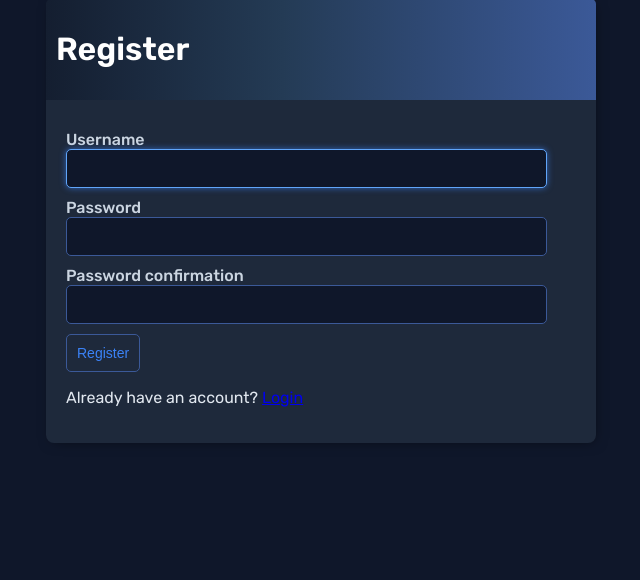
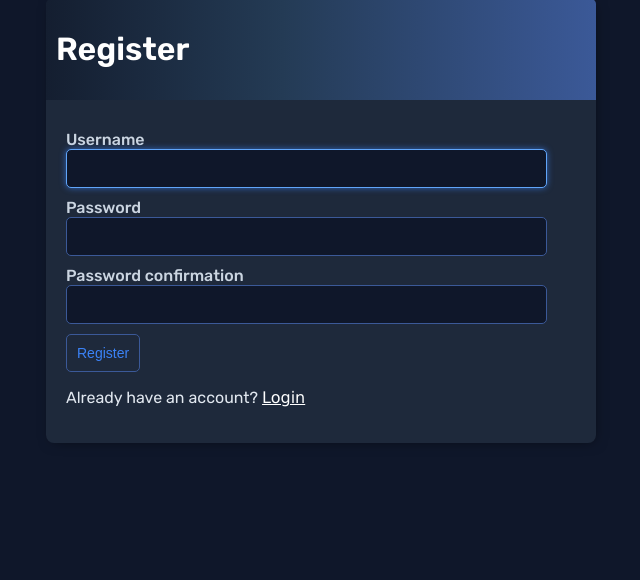
Before and after one commit to UrmilaK08/Django-Todo-app, a Django app: page /register/ in a window 1280 px wide. Shown: the part 59-639 px from the top of the page, without its empty margins (319-959 px from the left). Run offline with Django 5.2, Linux system fonts and the light colour scheme.

Commit message:
added styles

```diff
--- a/base/templates/base/main.html
+++ b/base/templates/base/main.html
@@ -173,6 +173,10 @@
           padding: 20px;
           color: #e2e8f0;
         }
+        .card-body p a{
+            color: #ffffff;
+            font-family:Verdana, Geneva, Tahoma, sans-serif;
+        }
       </style>
 
 
```
Also changed, not shown: db.sqlite3.
